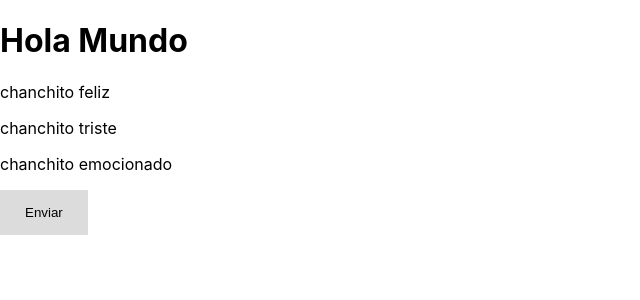
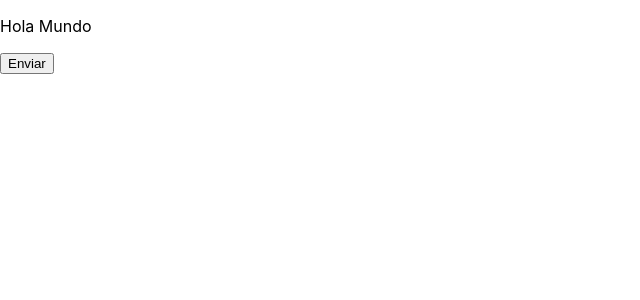
Before and after one commit to vega1030/react_js_course_hola_mundo, a React (Create React App) app: page / in a window 1280 px wide. Shown: the top 300 px of the page, without its empty margins (0-640 px from the left). Built offline with nearby package versions, Linux system fonts and the light colour scheme.

Commit message:
state of the components

```diff
--- a/src/App.js
+++ b/src/App.js
@@ -1,32 +1,24 @@
-import Button from "./Button.js";
+import { Component } from 'react'
 
-//arrays and your keys
-
-const arr = [
-    'chanchito feliz',
-    'chanchito triste',
-    'chanchito emocionado'
-]
-
-const App = () => {
-
-    const validate = false
-    if (validate) {
-        return <p>Mi variable es true</p>
+class App extends Component {
+    state = {
+        valor:3
     }
-
-    return (
-        <div>
-
-            <h1 onClick={ (e) => console.log('click', e) }>
-                Hola Mundo
-            </h1>
-            {/* se debe pasar un key para identificar cada elemento p */}
-            { arr.map(el => <p key={el}>{ el }</p>) }
-
-            <Button onClick={ () => console.log('clickeado') }> Enviar </Button>
-        </div>
-    )
+    render() {
+        console.log(this.state)
+        return (
+            <div>
+                <p>Hola Mundo</p>
+                <button
+                className={`${this.state.valor}`}
+                onClick={ () => this.setState({ valor: 2 }) }>
+                    Enviar
+                </button>
+            </div>
+        )
+    }
 }
 
+
+
 export default App
```
